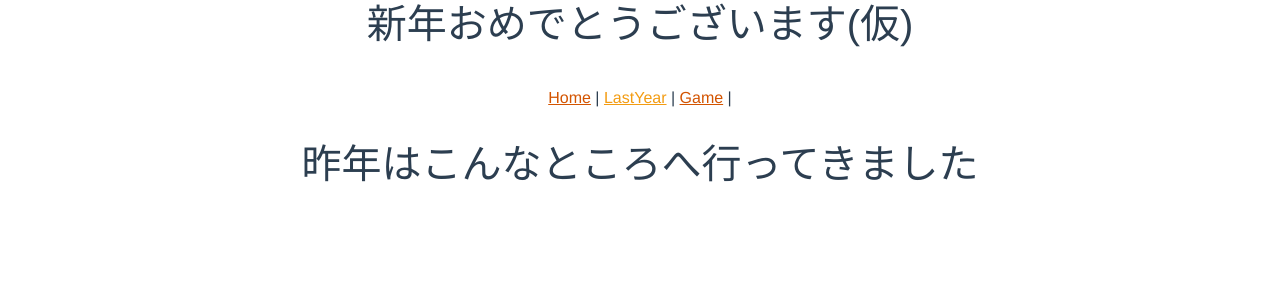
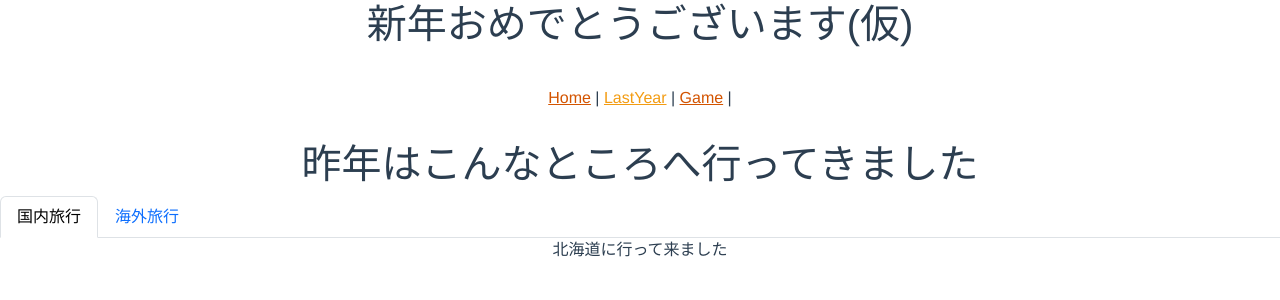
Before and after one commit to masashikuwahara/new_year2025, a Vue app: page /lastyear in a window 1280 px wide. Shown: the top 300 px of the page. Built offline with nearby package versions, Linux system fonts and the light colour scheme.

Commit message:
LastYearページ改修

```diff
--- a/src/views/LastYearView.vue
+++ b/src/views/LastYearView.vue
@@ -1,3 +1,29 @@
 <template>
-  <h1>昨年はこんなところへ行ってきました</h1>
+  <div>
+    <h1>昨年はこんなところへ行ってきました</h1>
+    <ul class="nav nav-tabs">
+      <li class="nav-item" v-for="(tab, index) in tabs" :key="index">
+        <a class="nav-link" :class="{ active: activeTab === index }" @click="activeTab = index">{{ tab.name }}</a>
+      </li>
+    </ul>
+    <div class="tab-content">
+      <div class="tab-pane" v-for="(tab, index) in tabs" :key="index" :class="{ active: activeTab === index }">
+        {{ tab.content }}
+      </div>
+    </div>
+  </div>
 </template>
+
+<script>
+export default {
+  data() {
+    return {
+      activeTab: 0,
+      tabs: [
+        { name: '国内旅行', content: '北海道に行って来ました' },
+        { name: '海外旅行', content: 'ハワイに行ってきました' }
+      ]
+    }
+  }
+}
+</script>
```
